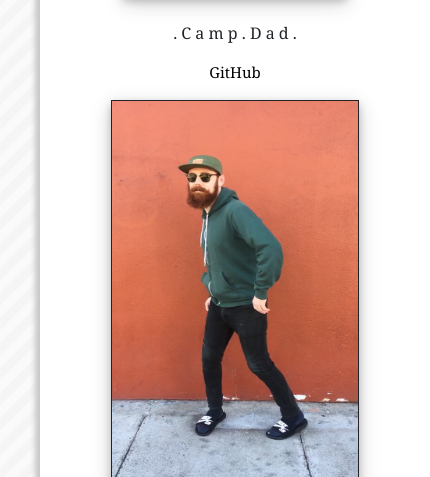
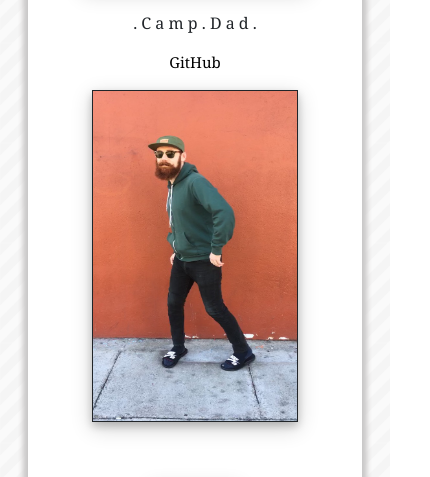
Before and after one commit to matthewryanhagarty/updated-portfolio, a plain HTML site: page index.html in a window 390 px wide. Shown: the part 657-1134 px from the top of the page, 430 px wide, since content can reach past the window. Drawn offline with nearby package versions, Linux system fonts and the light colour scheme; a web font is replaced by a local one.

Commit message:
fixed a majority of my responsiveness issues. now making small changes to CSS to make the overall appearance better.

```diff
--- a/assets/css/style.css
+++ b/assets/css/style.css
@@ -8,6 +8,8 @@ body {
     background-image: url(../images/stripes.png);
     font-family: 'Noto Serif', serif;
     margin: 0 auto;
+    height: 70%;
+    width: 90%;
 
 }
 
@@ -15,13 +17,16 @@ h1{
     font-family: 'Playfair Display SC', serif;
 }
 
-.container {
+.container-fluid {
+    width: 90%;
+    width: 95%;
     position: relative;
     background-color: rgb(255, 255, 255);
-    width: 100%;
     padding-top: 20px;
     padding-bottom: 20px;
-    margin: 40px;
+    margin: 0 auto;
+    margin-top: 30px;
+    margin-bottom: 30px;
     box-shadow: 0px 0px 5px 5px rgb(201, 200, 200);
     border: 10px;
 }
--- a/assets/javascript/app.js
+++ b/assets/javascript/app.js
@@ -23,7 +23,6 @@ function displayDescription() {
 
 }
 
-
 function nextDescription() {
 
     if (verbCount === verbs.length) {
--- a/index.html
+++ b/index.html
@@ -24,7 +24,7 @@
     <source src="assets/video/background.mp4" type="video/mp4">
 </div> -->
 <body>
-<div class="container">
+<div class="container-fluid">
     <div class="row" id="name-row" style="text-align: center">
         <div class="col-sm-12">
             <h1>Matthew Ryan Hagarty</h1>
@@ -38,9 +38,9 @@
     <br>
     <div class="row" id="icon-row" style="margin: 0 auto; text-align:center">
         <div class="col-lg-4">
-            <br><br>
+            <br>
             <a href="http://www.linkedin.com/in/matthewryanhagarty/" target="_blank"><img id="icon-image1" class="image" src="assets/images/linkedin.jpg" alt="linkedin"></a>
-            <br><br><br>
+            <br><br><br><br>
             <div id="camp-dad-div">
                 <a href="https://gljacobs.github.io/project1/" target="_blank"><img src="assets/images/campdad-small.png" class="image" id="camp-dad" alt="camp-dad"></a>
                 <br><br>
@@ -52,9 +52,9 @@
             <img id="profile-image" src="assets/images/profile-image.jpg">
         </div>
         <div class="col-lg-4">
-            <br><br>
+            <br>
             <a href="https://github.com/matthewryanhagarty" target="_blank"><img id="icon-image2" class="image" src="assets/images/git-hub.png" alt="github"></a>
-            <br><br><br>
+            <br><br><br><br>
             <div id="beard-div">
                 <a href="https://matthewryanhagarty.github.io/can-you-afford-a-beard/" target="_blank"><img class="image" id="beard-image" src="assets/images/beard-small.png"></a>
                 <br><br>
```
